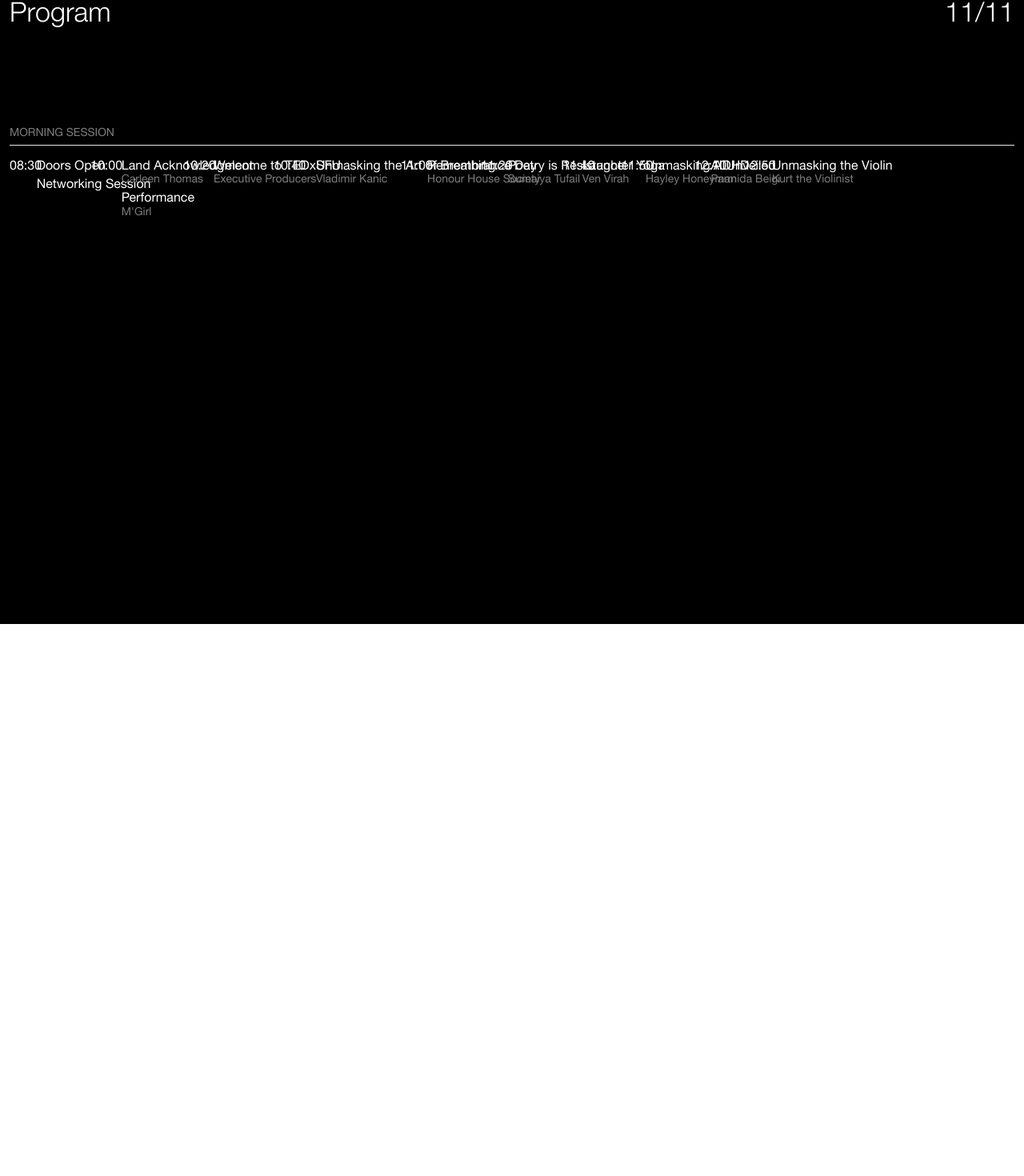
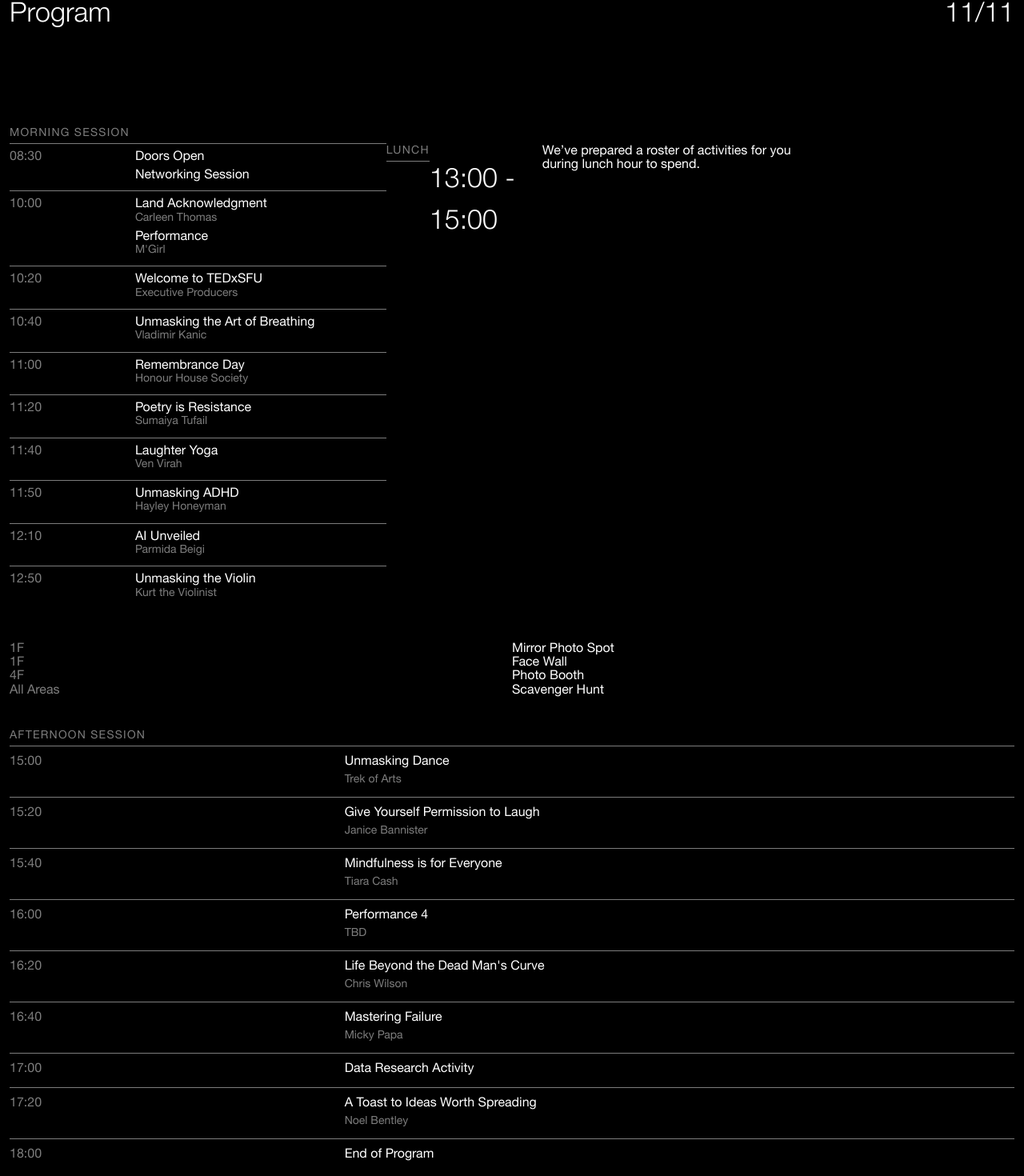
Before and after one commit to tedxsfu-developer/programme-2023, a Next.js app: page / in a window 1280 px wide. Shown: the part 20-1490 px from the top of the page at 80% size. Before the commit the page ends 800 px from the top, so only its background shows below. Built offline with nearby package versions, Linux system fonts and the light colour scheme.

Commit message:
updates [XL]
added LunchActivity, LunchActivityData, and AfternoonData

updated data pages
updated index
updated global css
updated programItem

```diff
--- /dev/null
+++ b/src/components/LunchActivity.tsx
@@ -0,0 +1,19 @@
+interface Props {
+  location: string;
+  desc: string;
+}
+
+function LunchActivity(items: Props) {
+  return (
+    <div className="grid grid-cols-2 items-stretch text-body font-normal">
+      <div className="text-ted-grey lg:flex">{items.location}</div>
+      <div>{items.desc}</div>
+    </div>
+  );
+}
+
+export default LunchActivity;
+
+// <h4>Lunch</h4>
+// <hr className="my-1.5"></hr>
+// <div
--- a/src/components/ProgramItem.tsx
+++ b/src/components/ProgramItem.tsx
@@ -8,13 +8,13 @@ function ProgramItem(items: Props) {
   const a = items.desc;
   return (
     // const { time, desc, guest } = props;
-    <div className="grid grid-cols-3 pb-1.5">
-      <h3>{items.time}</h3>
+    <div className="grid grid-cols-3 whitespace-nowrap py-1.5 border-ted-grey border-t">
+      <h3 className="text-ted-grey">{items.time}</h3>
       <div>
         {items.desc.map((e, index) => (
           <div className="">
             <div>{e}</div>
-            <div className="text-caption text-grey pb-1.5">
+            <div className="text-caption text-ted-grey pb-1.5">
               {items.guest ? items.guest[index] : <></>}
             </div>
           </div>
--- /dev/null
+++ b/src/data/LunchActivityData.tsx
@@ -0,0 +1,20 @@
+const lunch = [
+  {
+    location: "1F",
+    desc: "Mirror Photo Spot",
+  },
+  {
+    location: "1F",
+    desc: "Face Wall",
+  },
+  {
+    location: "4F",
+    desc: "Photo Booth",
+  },
+  {
+    location: "All Areas",
+    desc: "Scavenger Hunt",
+  },
+];
+
+export default lunch;
--- /dev/null
+++ b/src/data/ProgramAfternoonData.tsx
@@ -0,0 +1,49 @@
+const programAfternoon = [
+  {
+    time: "15:00",
+    desc: ["Unmasking Dance"],
+    guest: ["Trek of Arts"],
+  },
+  {
+    time: "15:20",
+    desc: ["Give Yourself Permission to Laugh"],
+    guest: ["Janice Bannister"],
+  },
+  {
+    time: "15:40",
+    desc: ["Mindfulness is for Everyone"],
+    guest: ["Tiara Cash"],
+  },
+  {
+    time: "16:00",
+    desc: ["Performance 4"],
+    guest: ["TBD"],
+  },
+  {
+    time: "16:20",
+    desc: ["Life Beyond the Dead Man's Curve"],
+    guest: ["Chris Wilson"],
+  },
+  {
+    time: "16:40",
+    desc: ["Mastering Failure"],
+    guest: ["Micky Papa"],
+  },
+  {
+    time: "17:00",
+    desc: ["Data Research Activity"],
+    guest: [""],
+  },
+  {
+    time: "17:20",
+    desc: ["A Toast to Ideas Worth Spreading"],
+    guest: ["Noel Bentley"],
+  },
+  {
+    time: "18:00",
+    desc: ["End of Program"],
+    guest: [""],
+  },
+];
+
+export default programAfternoon;
--- a/src/pages/index.tsx
+++ b/src/pages/index.tsx
@@ -1,7 +1,10 @@
 import Image from "next/image";
 import ProgramItem from "@/components/ProgramItem";
 import program from "@/data/ProgramData";
+import LunchActivity from "@/components/LunchActivity";
+import lunch from "@/data/LunchActivityData";
 import localFont from "next/font/local";
+import programAfternoon from "@/data/ProgramAfternoonData";
 
 const helvetica = localFont({
   src: [
@@ -26,7 +29,7 @@ const helvetica = localFont({
 export default function Home() {
   return (
     <main
-      className={`flex flex-col justify-start whitespace-nowrap min-h-screen p-3 text-white bg-black ${helvetica.className}`}
+      className={`min-h-screen p-3 text-white bg-black ${helvetica.className}`}
     >
       <div className="flex justify-between mb-28">
         {" "}
@@ -34,14 +37,46 @@ export default function Home() {
         <h1 className="text-heading text-left font-light">11/11</h1>
       </div>
       <div>
-        <h4 className="text-grey mb-2 uppercase text-sm font-normal">
-          Morning Session
-        </h4>
-        <hr className="border-1 py-2"></hr>
+        <h4 className="text-ted-grey pb-1.5">Morning Session</h4>
       </div>
 
       <div className="z-10 max-w-5xl w-full text-body font-normal lg:flex">
-        {program.map((items, index) => (
+        <div className="pb-10">
+          {program.map((items, index) => (
+            <ProgramItem
+              key={index}
+              time={items.time}
+              desc={items.desc}
+              guest={items.guest}
+            />
+          ))}
+        </div>
+        <div>
+          <h4 className="text-ted-grey pb-1.5">Lunch</h4>
+          <hr className=" border-ted-grey"></hr>
+        </div>
+        <div className="text-heading text-left font-light py-5">
+          13:00 - 15:00
+        </div>
+        <div className="text-body font-normal pb-8">
+          We’ve prepared a roster of activities for you during lunch hour to
+          spend.
+        </div>
+      </div>
+      <div>
+        {lunch.map((items, index) => (
+          <LunchActivity
+            key={index}
+            location={items.location}
+            desc={items.desc}
+          />
+        ))}
+      </div>
+      <div>
+        <div>
+          <h4 className="text-ted-grey pt-10 pb-1.5">Afternoon Session</h4>
+        </div>
+        {programAfternoon.map((items, index) => (
           <ProgramItem
             key={index}
             time={items.time}
--- a/src/styles/globals.css
+++ b/src/styles/globals.css
@@ -25,3 +25,12 @@ body {
     )
     rgb(var(--background-start-rgb));
 }
+
+h4 {
+  margin-bottom: 1.5;
+  text-transform: uppercase;
+  font-size: 14px;
+  font-style: normal;
+  line-height: 16px;
+  letter-spacing: 1.26px;
+}
--- a/tailwind.config.ts
+++ b/tailwind.config.ts
@@ -19,6 +19,9 @@ const config: Config = {
       "4xl": "2.441rem",
       "5xl": "3.052rem",
     },
+    letterSpacing: {
+      wide: "1.26px",
+    },
     extend: {
       backgroundImage: {
         "gradient-radial": "radial-gradient(var(--tw-gradient-stops))",
@@ -27,7 +30,7 @@ const config: Config = {
       },
 
       colors: {
-        grey: "#7D7D7D",
+        "ted-grey": "#7D7D7D",
       },
       margin: {
         "mb-28": "116px",
```
